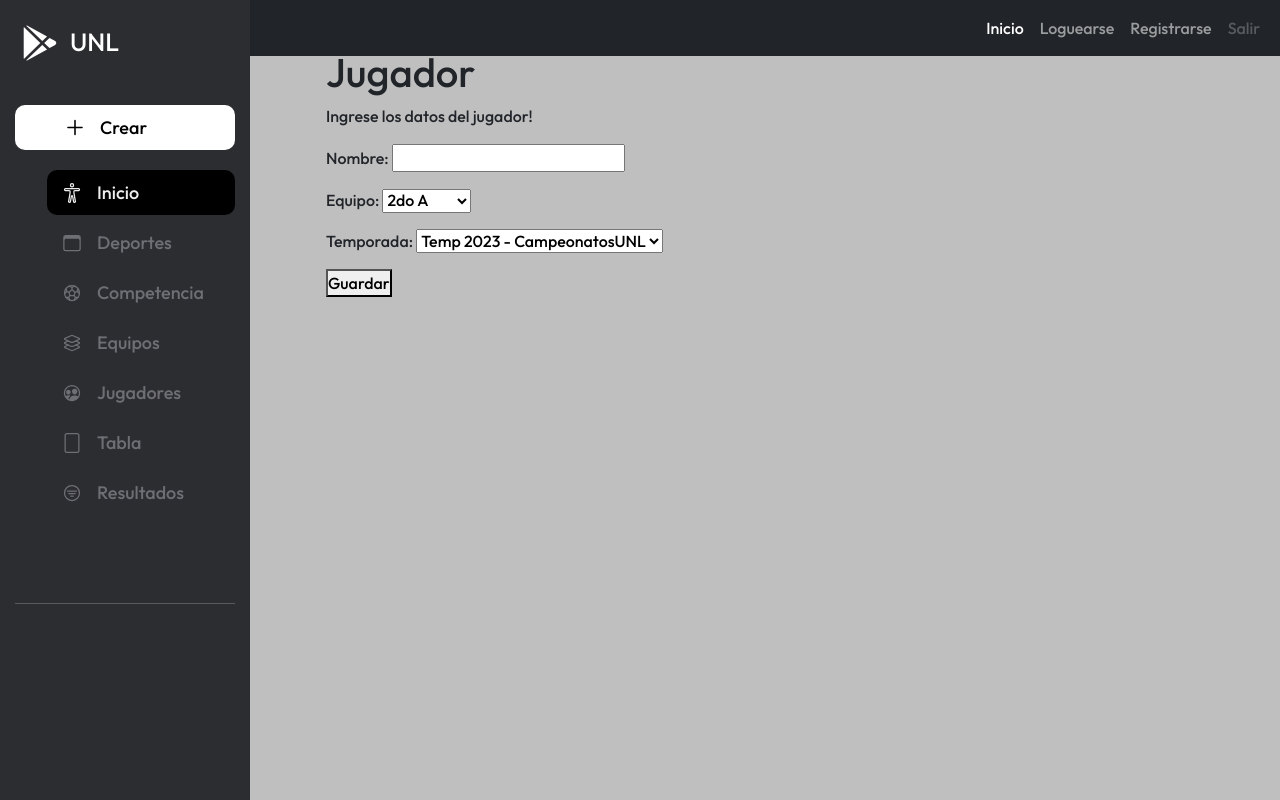
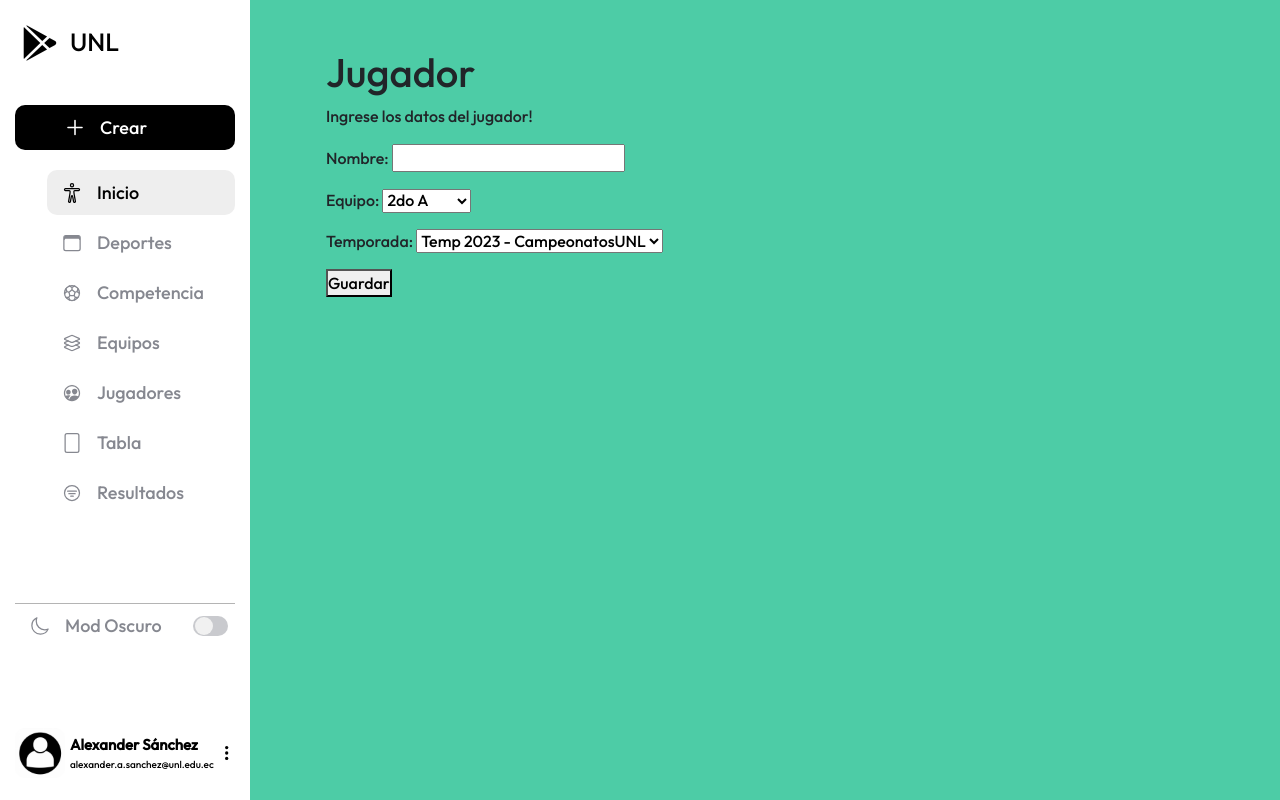
Before and after one commit to DarwinG23/ProyectoIntegradoSaberes, a Django app: page /crearJug/ in a window 1280 px wide. Run offline with Django 4.2, Linux system fonts and the light colour scheme; data comes from the database, SQL or seed files in the repository; some web fonts are replaced.

Commit message:
//barra final ahora si

```diff
--- a/mysite/myapp/static/css/base.css
+++ b/mysite/myapp/static/css/base.css
@@ -1,6 +1,26 @@
 @import url('https://fonts.googleapis.com/css2?family=Barlow+Condensed:ital,wght@0,500;1,400;1,500&family=Noto+Sans+Display:ital,wght@1,500&family=Outfit:wght@500&display=swap');
 
 :root{
+    --color-barra-lateral:rgb(255, 255, 255);
+
+    --color-texto:rgb(0,0,0);
+    --color-texto-menu:rgb(134,136,144);
+
+    --color-menu-hover:rgb(238, 238, 238);
+    --color-menu-hover-texto:rgb(0,0,0);
+
+    --color-boton:rgb(0, 0, 0);
+    --color-barra-texto:rgb(255, 255, 255);
+
+    --color-linea:rgb(180,180,180);
+
+    --color-switch-base: rgb(201, 202, 206);
+    --color-switch-circulo: rgb(241, 241, 241);
+
+    --color-scroll: rgb(192,192,192);
+    --color-scroll-hover: rgb(134,134,134);
+}
+.dark-mode{
     --color-barra-lateral:rgb(44, 45, 49);
 
     --color-texto:rgb(255,255,255);
@@ -19,6 +39,7 @@
 
     --color-scroll: rgb(68,69,74);
     --color-scroll-hover: rgb(85,85,85);
+
 }
 
 *{
@@ -30,7 +51,7 @@
 body{
     height: 100vh;
     width: 100%;
-    background-color: rgb(191, 191, 191)
+    background-color: rgb(77, 204, 166)
 }
 /*Barra lateral Resposiva*/
 .menu{
@@ -315,14 +336,4 @@ main.min-main{
     main.min-main{
         margin-left: 0;
     }
-    #barra-fija{
-        position: fixed;
-        z-index: 1;
-    }
 }
-#barra-fija{
-    position: fixed;
-    z-index: 1;
-    left: 0;
-    right: 0;
-}
--- a/mysite/myapp/templates/base.html
+++ b/mysite/myapp/templates/base.html
@@ -12,22 +12,6 @@
 
 <body id="fondo">
     <div class="row">
-        <nav class="navbar navbar-expand-lg navbar-dark bg-dark " id="barra-fija">
-                   <div class="container-fluid">
-                        <a class="navbar-brand" href="#">UNL</a>
-                        <button class="navbar-toggler" type="button" data-bs-toggle="collapse" data-bs-target="#navbarNavAltMarkup" aria-controls="navbarNavAltMarkup" aria-expanded="false" aria-label="Toggle navigation">
-                            <span class="navbar-toggler-icon"></span>
-                        </button>
-                      <div class="collapse navbar-collapse" id="navbarNavAltMarkup">
-                           <div class="navbar-nav ms-auto">
-                              <a class="nav-link active" aria-current="page" href="#">Inicio</a>
-                              <a class="nav-link" href="#">Loguearse</a>
-                              <a class="nav-link" href="#">Registrarse</a>
-                              <a class="nav-link disabled">Salir</a>
-                           </div>
-                      </div>
-                   </div>
-        </nav>
         <div class="col-sm-12 col-md-2 col-lg-3 col-xl-3 ">
              <div class="menu">
              </div>
@@ -90,7 +74,28 @@
                  </nav>
                  <div>
                      <div class="linea">
-
+                         <div class="modo-oscuro">
+                             <div class="info">
+                                 <ion-icon name="moon-outline"></ion-icon>
+                                 <span>Mod Oscuro</span>
+                             </div>
+                             <div class="switch">
+                                 <div class="base">
+                                     <div class="circulo">
+                                     </div>
+                                 </div>
+                             </div>
+                         </div>
+                         <div class="usuario">
+                             <img src={% static 'img/usuario.jpg' %} alt="">
+                             <div class="info-usuario">
+                                 <div class="nombre-email">
+                                     <span class="nombre">Alexander Sánchez</span>
+                                     <span class="email">alexander.a.sanchez@unl.edu.ec</span>
+                                 </div>
+                                     <ion-icon name="ellipsis-vertical"></ion-icon>
+                             </div>
+                         </div>
                      </div>
                  </div>
              </div>
@@ -98,6 +103,7 @@
             <script nomodule src="https://unpkg.com/ionicons@7.1.0/dist/ionicons/ionicons.js"></script>
             <script src="{% static 'java/base.js' %}"></script>
         </div>
+
         <div class="col-sm-12  col-md-8 col-lg-8 col-xl-8 my-5" >
             {% block content %}
             {% endblock %}
```
